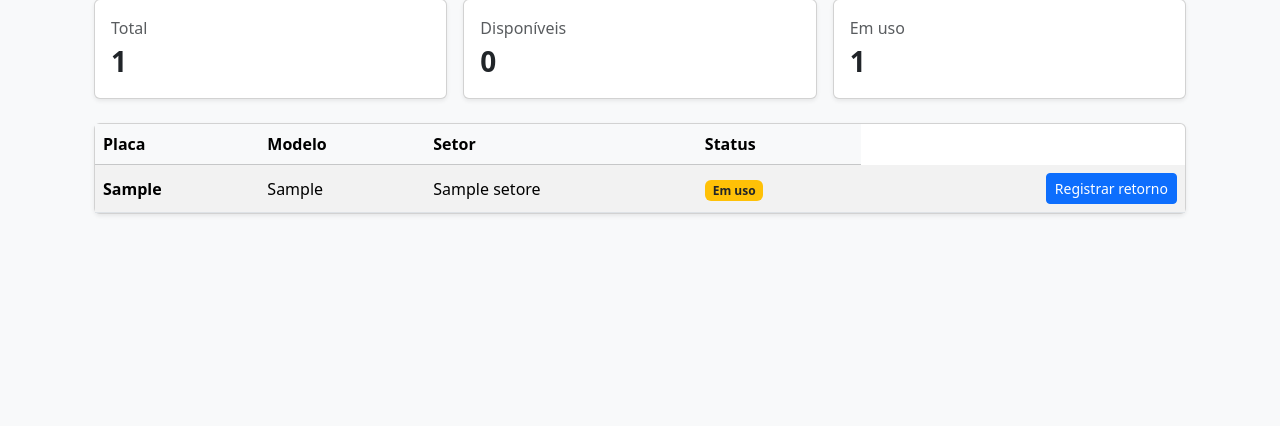
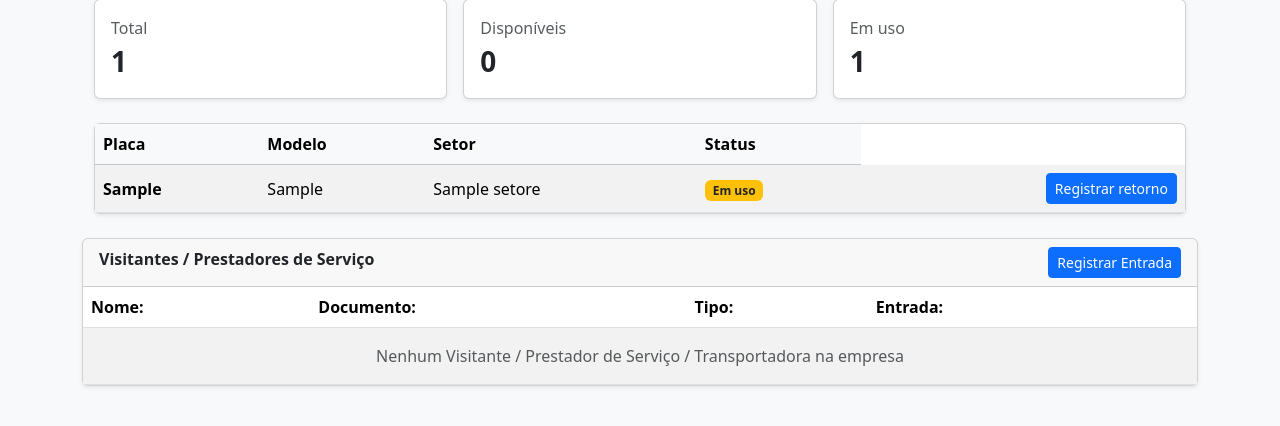
Before and after one commit to alessandrocamargo/gatecontrol, a Flask app: page / in a window 1280 px wide. Shown: the part 183-609 px from the top of the page. Run offline with Flask 3, Linux system fonts and the light colour scheme; a user stored in the database is signed in; tables that the repository leaves empty hold one stand-in row (values such as "Sample post").

Commit message:
feat: implementado a entrada e saida de visitantes, listagem e alterado a home page

```diff
--- a/app/models/movimentacao_pessoa.py
+++ b/app/models/movimentacao_pessoa.py
@@ -12,10 +12,10 @@ class MovimentacaoPessoa(db.Model):
     pessoa_id = db.Column(db.Integer, db.ForeignKey("pessoa.id"), nullable=False)
 
     operador_entrada_id = db.Column(db.Integer, db.ForeignKey("user.id"), nullable=False)
-    operador_saida_id = db.Column(db.Integer, db.ForeignKey("user.id"), nullable=False)
+    operador_saida_id = db.Column(db.Integer, db.ForeignKey("user.id"), nullable=True)
 
     data_entrada = db.Column(db.DateTime, nullable= False, default= datetime.utcnow)
-    data_saida = db.Column(db.DateTime, nullable= False, default= datetime.utcnow)
+    data_saida = db.Column(db.DateTime, nullable= True)
 
     status = db.Column(db.String(20), nullable= False,default= STATUS_DENTRO)
 
--- a/app/routes/main_routes.py
+++ b/app/routes/main_routes.py
@@ -2,6 +2,7 @@ from flask import Blueprint, render_template
 from flask_login import login_required, current_user
 from app.models.veiculo import Veiculo, STATUS_DISPONIVEL, STATUS_EM_USO
 from app.models.movimentacao_veiculo import MovimentacaoVeiculo
+from app.models.movimentacao_pessoa import MovimentacaoPessoa,STATUS_DENTRO
 
 main_bp = Blueprint("main", __name__)
 
@@ -13,6 +14,8 @@ def home():
     # Movimentações abertas (em uso)
     abertas = MovimentacaoVeiculo.query.filter_by(status=STATUS_EM_USO).all()
     mov_aberta_por_veiculo = {m.veiculo_id: m.id for m in abertas}
+
+    pessoas_dentro = MovimentacaoPessoa.query.filter_by(status = STATUS_DENTRO).order_by(MovimentacaoPessoa.data_entrada.desc()).all()
 
     # Dashboard
     total = len(veiculos)
@@ -28,5 +31,6 @@ def home():
         em_uso=em_uso,
         mov_aberta_por_veiculo=mov_aberta_por_veiculo,
         STATUS_DISPONIVEL=STATUS_DISPONIVEL,
-        STATUS_EM_USO=STATUS_EM_USO
+        STATUS_EM_USO=STATUS_EM_USO,
+        pessoas_dentro = pessoas_dentro
     )
--- a/app/services/movimentacao_pessoa_service.py
+++ b/app/services/movimentacao_pessoa_service.py
@@ -17,7 +17,7 @@ def registrar_entrada_pessoa(*, pessoa_id:int, operador_id: int) -> Movimentacao
     movimentacao_aberta = MovimentacaoPessoa.query.filter_by(
         pessoa_id = pessoa.id,
         status = STATUS_DENTRO
-    ).first
+    ).first()
 
     if movimentacao_aberta:
         raise RegraNegocioError("Está pessoa já entrou")
--- a/app/templates/home.html
+++ b/app/templates/home.html
@@ -162,5 +162,87 @@
   </div>
 </div>
 
+<div class="card shadow-sm mt-4">
+  <div class="card-header d-flex justify-content-between align-itens-center">
+    <span class="fw-semibold">Visitantes / Prestadores de Serviço</span>
+    <button class="btn btn-sm btn-primary" data-bs-toggle="modal" data-bs-target="#entradaPessoaModal">Registrar Entrada</button>
+  </div>
+  <div class="card-body p-0">
+    <table class="table table-striped mb-0">
+      <thead>
+        <tr>
+          <th>Nome:</th>
+          <th>Documento:</th>
+          <th>Tipo:</th>
+          <th>Entrada:</th>
+          <th></th>
+        </tr>
+      </thead>
+      <tbody>
+        {% for mov in pessoas_dentro %}
+          <tr>
+            <td>{{ mov.pessoa.nome }}</td>
+            <td>{{ mov.pessoa.documento }}</td>
+            <td>{{ mov.pessoa.tipo }}</td>
+            <td>{{ mov.data_entrada }}</td>
+            <td class="text-end">
+              <form action="{{ url_for('movimentacao_pessoa.registrar_saida', id = mov.id)}}" method="post">
+                <button class="btn btn-sm btn-danger">Registrar Saída</button>
+              </form>
+            </td>
+          </tr>
+          {% else %}
+            <tr>
+              <td colspan="5" class="text-center text-muted py-3">Nenhum Visitante / Prestador de Serviço / Transportadora na empresa</td>
+            </tr>
+        {% endfor %}
+      </tbody>
+
+    </table>
+  </div>
+</div>
+
+<!-- MODAL (Entrada de Visitante / Prestador / Transportadora) -->
+ <div class="modal fade" id="entradaPessoaModal">
+  <div class="modal-dialog">
+    <div class="modal-content">
+      <form action="{{url_for('movimentacao_pessoa.registrar_entrada')}}" method="post">
+        <div class="modal-header">
+          <h5 class="modal-title">Registrar Entrada</h5>
+          <button class="btn-close" data-bs-dismiss="modal"></button>
+        </div>
+        <div class="modal-body">
+          <div class="mb-3">
+            <label class="form-label">Nome:</label>
+            <input type="text" name="nome" class="form-control" required>
+          </div>
+          <div class="mb-3">
+            <label class="form-label">Documento:</label>
+            <input type="text" name="documento" class="form-control" required>
+          </div>
+          <div class="mb-3">
+            <label class="form-label">Tipo:</label>
+            <select name="tipo" class="form-select">
+              <option value="visitante">Visitante</option>
+              <option value="prestador">Prestador de Serviço</option>
+              <option value="transportadora">Transportadora</option>
+            </select>
+          </div>
+          <div class="mb-3">
+            <label class="form-label">Setor:</label>
+            <input type="text" name="setor" class="form-control" required>
+          </div>
+
+          <div class="modal-footer">
+            <button class="btn btn-primary">Registrar Entrada</button>
+          </div>
+        </div>
+      </form>
+    </div>
+
+  </div>
+
+ </div>
+
 <script src="{{ url_for('static', filename='js/dashboard_mov_modal.js') }}"></script>
 {% endblock %}
```
Also changed, not shown: app/routes/movimentacao_pessoa_routes.py (+35 -0 lines), app/templates/pessoas_dentro.html (added, +31 -0 lines), migrations/versions/7d6bd14883c8_fix_nullable_operador_saida_and_data_.py (added, +42 -0 lines).
